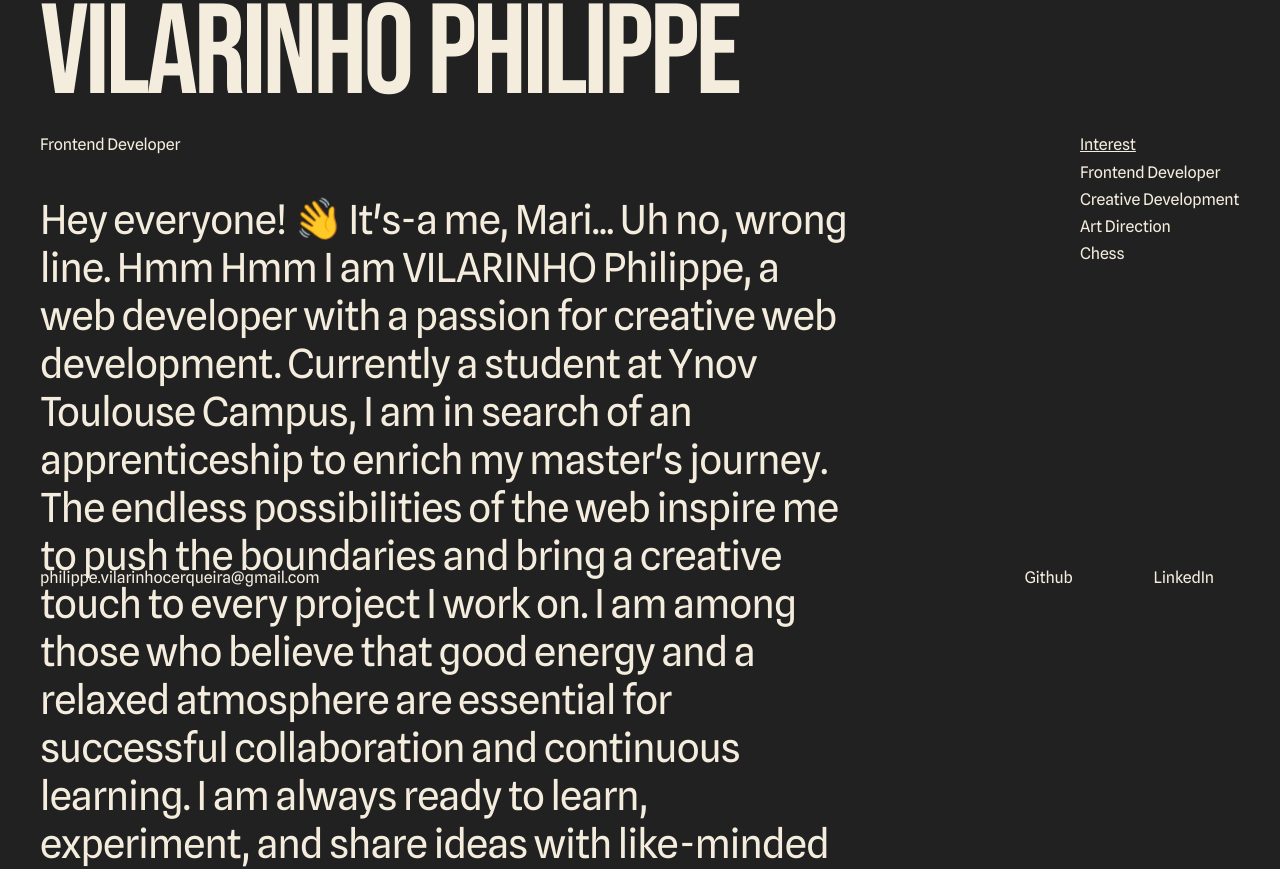
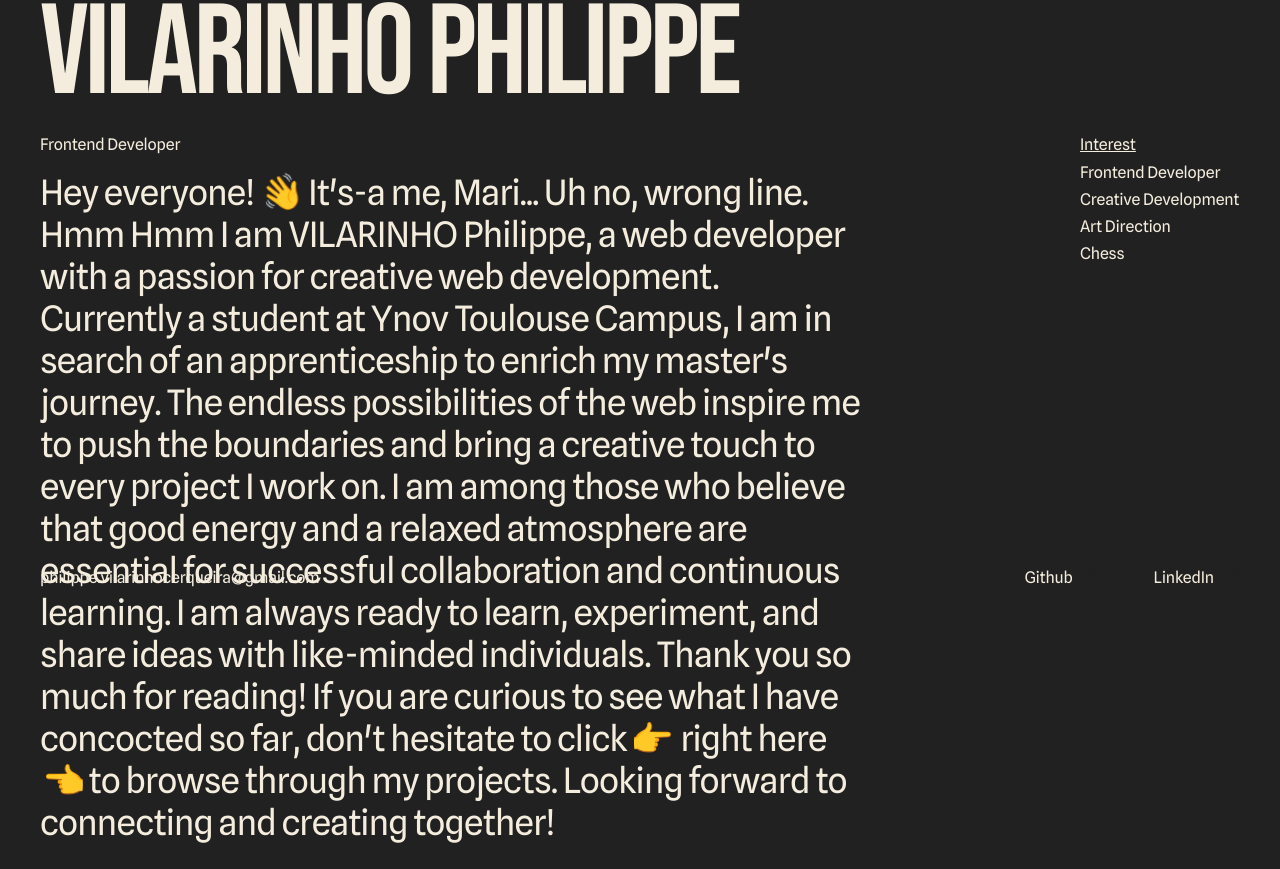
Before and after one commit to tifiloutube/my-portfolio, a Nuxt app in the folder portfolio/: page /AboutMe in a window 1280 px wide. Shown: the part 191-1060 px from the top of the page. After the commit the page ends 1034 px from the top, so only its background shows below. Built offline with nearby package versions, Linux system fonts and the light colour scheme.

Commit message:
update font-size and add animation to aboutme

```diff
--- a/portfolio/assets/style/global.css
+++ b/portfolio/assets/style/global.css
@@ -61,10 +61,12 @@ button {
 
 .text {
     /*color: #212121;*/
+    padding: 0;
+    margin: 0;
     color: #F4EDDE;
     font-feature-settings: 'ss02' on;
     font-family: Spline Sans, sans-serif;
-    font-size: 40px;
+    font-size: 35px;
     font-style: normal;
     font-weight: 400;
     line-height: 1.2;
--- a/portfolio/components/AboutMePage/AboutMeSection.vue
+++ b/portfolio/components/AboutMePage/AboutMeSection.vue
@@ -47,7 +47,7 @@ onMounted(() => {
           <p class="text letToRightAnim">
             Hey everyone! <span class="emoji">👋</span> It's-a me, Mari... Uh no, wrong line. Hmm Hmm I am VILARINHO Philippe, a web developer with a passion for creative web development. Currently a student at Ynov Toulouse Campus, I am in search of an apprenticeship to enrich my master's journey. The endless possibilities of the web inspire me to push the boundaries and bring a creative touch to every project I work on.
             I am among those who believe that good energy and a relaxed atmosphere are essential for successful collaboration and continuous learning. I am always ready to learn, experiment, and share ideas with like-minded individuals.
-            Thank you so much for reading! If you are curious to see what I have concocted so far, don't hesitate to click right here to browse through my projects. Looking forward to connecting and creating together!
+            Thank you so much for reading! If you are curious to see what I have concocted so far, don't hesitate to click <span class="leftHand">👉</span><NuxtLink to="/work"> right here </NuxtLink><span class="rightHand">👈</span> to browse through my projects. Looking forward to connecting and creating together!
           </p>
         </section>
         <article>
@@ -124,6 +124,29 @@ onMounted(() => {
   animation: waveAnimation 3s infinite; /* 3s est la durée totale d'une vague complète, ajustez selon vos préférences */
 }
 
+@keyframes moveLeft {
+  0%, 100% { transform: translateX(0); }
+  50% { transform: translateX(-5px); }
+}
+
+@keyframes moveRight {
+  0%, 100% { transform: translateX(0); }
+  50% { transform: translateX(5px); }
+}
+
+.leftHand, .rightHand {
+  display: inline-block;
+}
+
+.leftHand {
+  animation: moveLeft 3s infinite; /* ajustez la durée selon vos préférences */
+}
+
+.rightHand {
+  animation: moveRight 3s infinite; /* ajustez la durée selon vos préférences */
+}
+
+
 
 
 /* Responsive Tablette */
```
